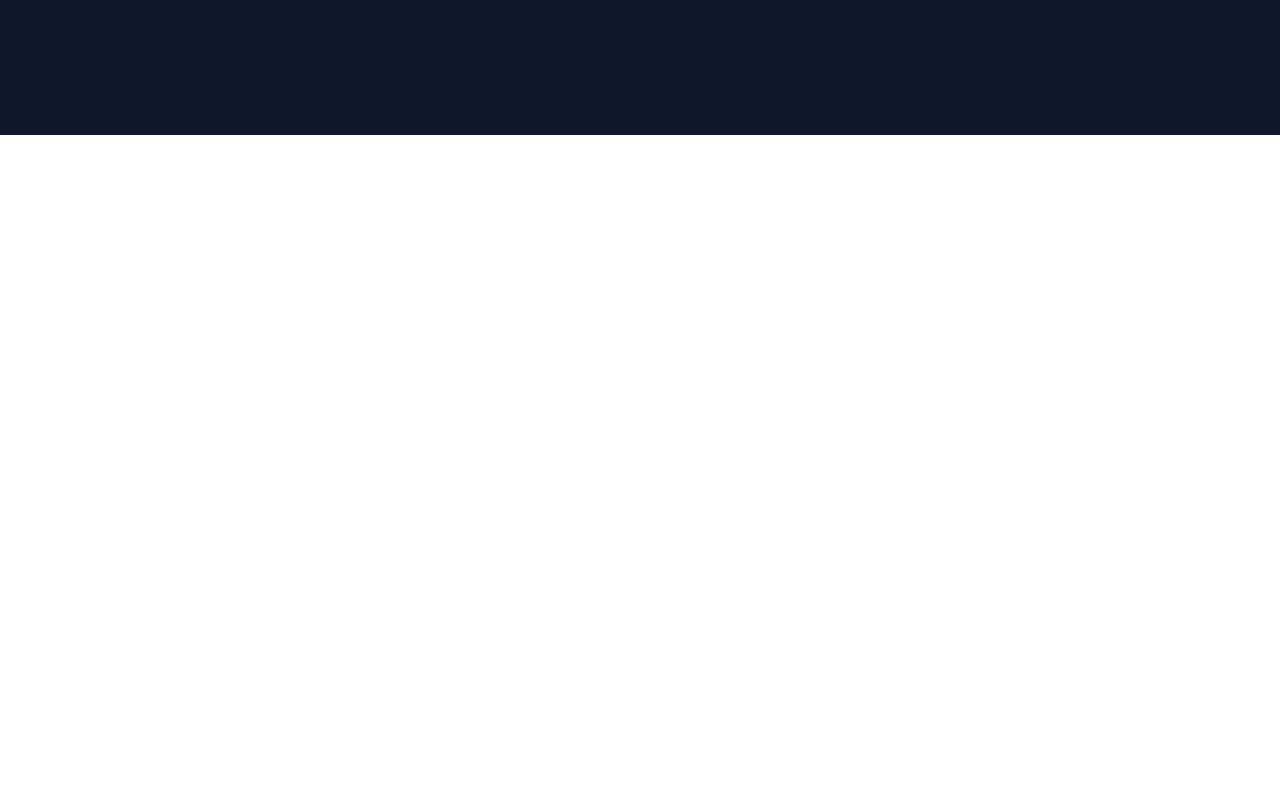
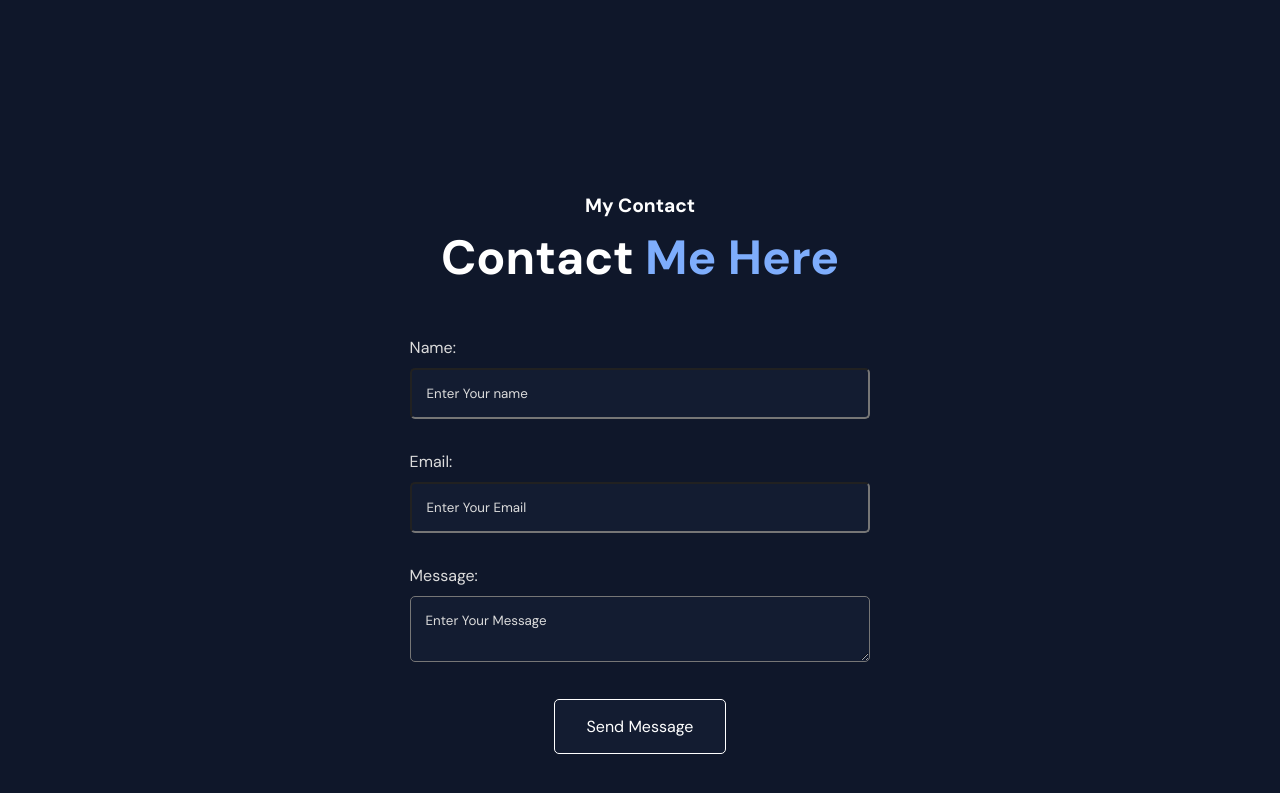
Before and after one commit to Hisoka37/My_Portfolio, a React (Vite) app: page / in a window 1280 px wide. Shown: the part 3224-4017 px from the top of the page. Before the commit the page ends 3359 px from the top, so only its background shows below. Built offline with nearby package versions, Linux system fonts and the light colour scheme; the HTML template or start-up script is replaced by a standard one.

Commit message:
Finish the project section and setup contact form

```diff
--- a/src/App.jsx
+++ b/src/App.jsx
@@ -4,6 +4,7 @@ import { theme } from "./utils/Theme"
 import { Showcase } from "./components/Showcase"
 import { MySkills } from "./components/MySkills"
 import { MyProjects } from "./components/MyProjects"
+import { Footer } from "./components/Footer"
 
 
 
@@ -21,6 +22,7 @@ function App() {
         <Showcase />
         <MySkills />
         <MyProjects />
+        <Footer />
       </Container>
     </MainBody>
     </ThemeProvider>
--- /dev/null
+++ b/src/components/Footer.jsx
@@ -0,0 +1,75 @@
+import React from 'react'
+
+import {
+    PaddingContainer,
+    FlexContainer,
+    Heading,
+    ParaText,
+    BlueText,
+    IconContainer,
+    Button
+  } from "../styles/Global.styled.js";
+import { ContactForm, FormLabel, FormInput } from '../styles/Footer.styled.js';
+
+
+export const Footer = () => {
+  return (
+        <PaddingContainer
+            id='contact'
+            top='5%'
+            bottom = '10%'
+        >
+            <Heading
+                as='h4'
+                size='h4'
+                align='center'
+            >
+             My Contact
+            </Heading>
+
+            <Heading
+                as='h2'
+                size='h2'
+                align='center'
+                top='0.5rem'
+            >
+                Contact <BlueText> Me Here</BlueText>
+            </Heading>
+
+            <PaddingContainer top='3rem'>
+                <FlexContainer justify='center'>
+                    <ContactForm>
+                        <PaddingContainer bottom='2rem'>
+                            <FormLabel> Name: </FormLabel>
+                            <FormInput
+                                type='text'
+                                placeholder='Enter Your name'
+                            />
+                        </PaddingContainer>
+
+                        <PaddingContainer bottom='2rem'>
+                            <FormLabel> Email: </FormLabel>
+                            <FormInput
+                                type='text'
+                                placeholder='Enter Your Email'
+                            />
+                        </PaddingContainer>
+
+                        <PaddingContainer bottom='2rem'>
+                            <FormLabel> Message: </FormLabel>
+                            <FormInput
+                                as='textarea'
+                                placeholder='Enter Your Message'
+                            />
+                        </PaddingContainer>
+
+                        <FlexContainer justify='center'>
+                            <Button> Send Message </Button>
+                        </FlexContainer>
+                    </ContactForm>
+                </FlexContainer>
+            </PaddingContainer>
+
+        </PaddingContainer>
+  )
+}
--- a/src/components/layouts/Project.jsx
+++ b/src/components/layouts/Project.jsx
@@ -5,12 +5,10 @@ import {
     FlexContainer,
     Heading,
     ParaText,
-    BlueText,
     IconContainer,
     Button
   } from "../../styles/Global.styled.js";
   import { TechStackCard,ProjectImageContainer, ProjectImage } from "../../styles/MyProject.styled.js";
-  import GameHub from '../../assets/gamehub.jpg'
 
 
  const Project = ({ data }) => {
--- /dev/null
+++ b/src/styles/Footer.styled.js
@@ -0,0 +1,27 @@
+import styled from "styled-components";
+
+export const ContactForm = styled.form`
+    width: 40%;
+`
+
+export const FormLabel = styled.p`
+    color:  ${({ theme }) => theme.colors.para_text_color};
+    padding-bottom: 10px;
+`
+
+export const FormInput = styled.input`
+    width: 100%;
+    background-color: ${({ theme }) => theme.colors.primary_light};
+    border: 1px solod ${({ theme }) => theme.colors.para_text_color};
+    color: ${({ theme }) => theme.colors.para_text_color};
+    border-radius: 5px;
+    padding: 15px;
+
+    &::placeholder {
+        color: ${({ theme }) => theme.colors.para_text_color};
+    }
+
+    &:hover {
+        border-color: ${({ theme }) => theme.colors.secondary}; /* Change the border color on hover */
+    }
+`
--- a/src/styles/Global.styled.js
+++ b/src/styles/Global.styled.js
@@ -88,6 +88,7 @@ export const Button = styled.a`
     border-radius: 5px;
     cursor: pointer;
     transition: all 0.3s ease;
+    text-decoration: none;
 
     &:hover{
         color: ${({ theme })=> theme.colors.primary_light};
```
Also changed, not shown: src/assets/javascript-icon-png-13.jpg (added).
